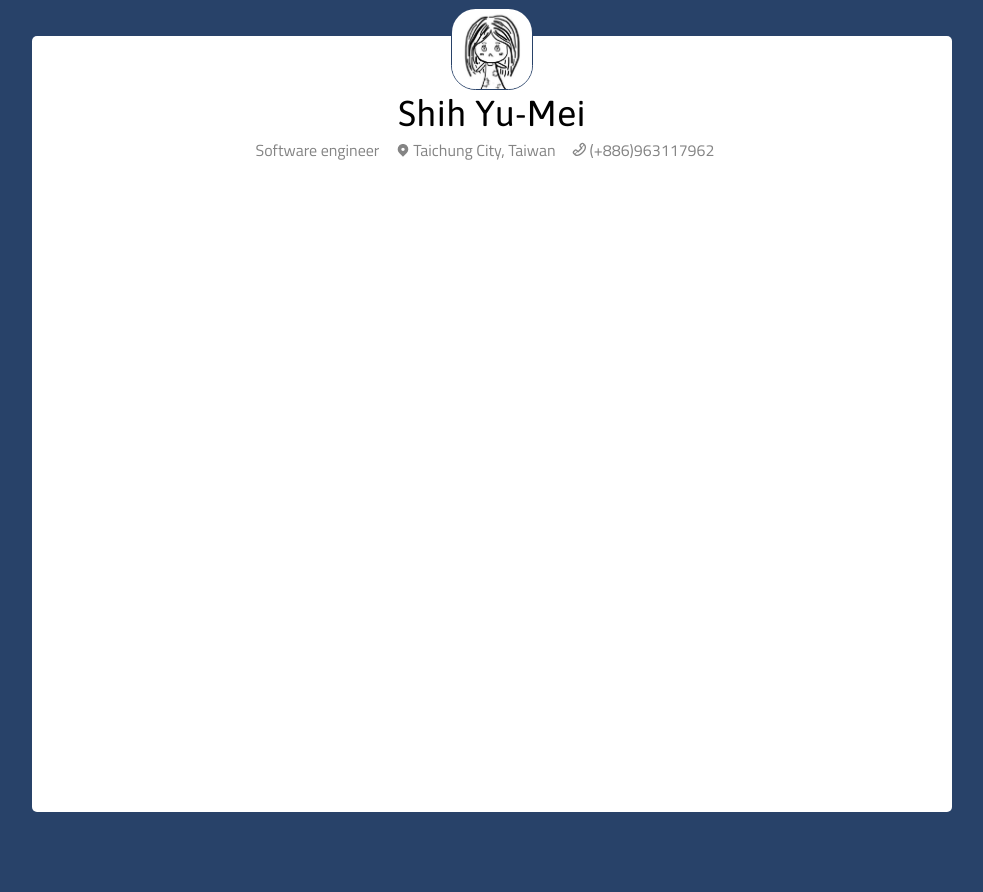
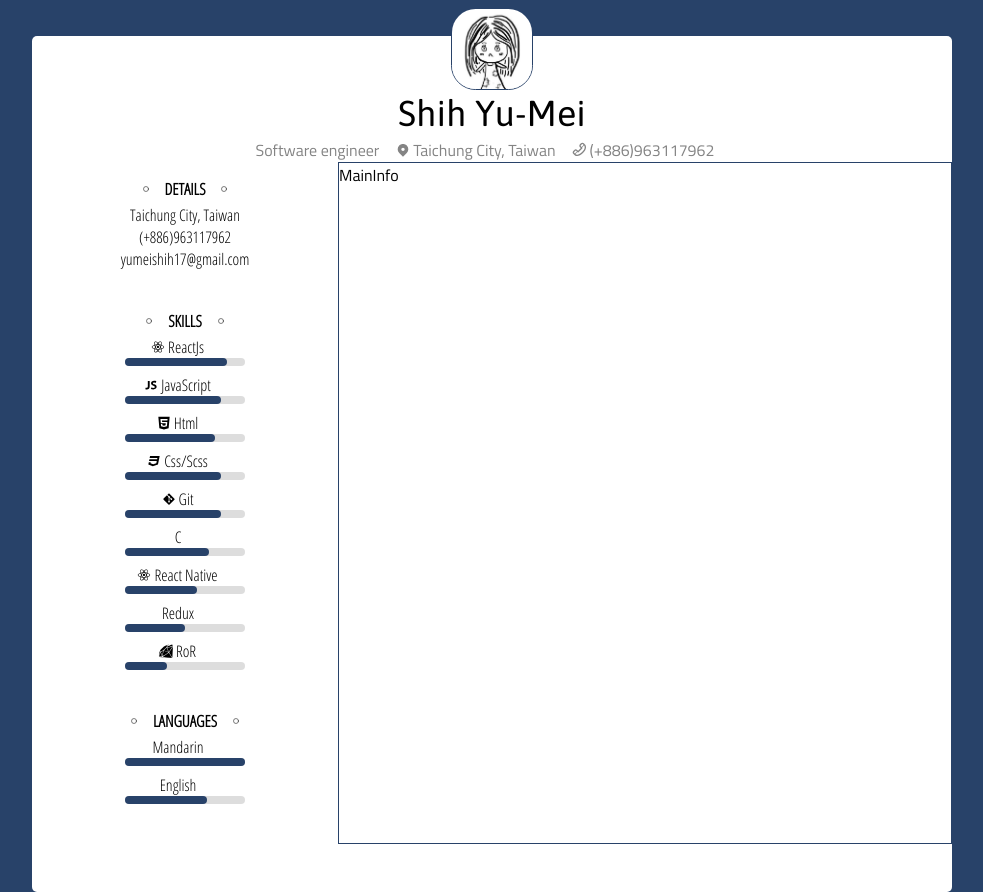
Before and after one commit to yumeishih/resume, a React app: page / in a window 1280 px wide. Shown: the whole page, without its empty margins (148-1131 px from the left). Before the commit the page ends 836 px from the top, so only its background shows below. Built offline with nearby package versions, Linux system fonts and the light colour scheme.

Commit message:
implement side bar

```diff
--- a/src/App.js
+++ b/src/App.js
@@ -1,12 +1,20 @@
 import React from 'react'
 import Avartar from 'Components/Avatar'
 import Info from 'Components/Info'
+import SideBar from 'Components/SideBar'
+import MainInfo from 'Components/MainInfo'
 
 const App = () => {
   return (
     <div className="container">
       <Avartar />
-      <Info />
+      <div className="sub-container">
+        <Info />
+        <div className='main'>
+          <SideBar />
+          <MainInfo />
+        </div>
+      </div>
     </div>
   )
 }
--- a/src/assets/styles/_components.scss
+++ b/src/assets/styles/_components.scss
@@ -18,7 +18,7 @@ html, body{
 .container {
   background-color: $white;
   margin: $space-md $space-xxlg;
-  height: 90%;
+  height: 100%;
   border-radius: 5px;
   display: flex;
   justify-content: center;
@@ -30,6 +30,10 @@ html, body{
 
   @include media-breakpoint(md, lg) {
     margin: $space-md $space-xlg;
+  }
+
+  .sub-container {
+    width: 100%;
   }
 }
 
@@ -52,18 +56,88 @@ html, body{
   }
 
   &-detail {
-    display: inline-flex;
-    align-items: center;
-    justify-content: center;
     color: $gray;
-
-    span {
-      padding-left: $space-xxs;
-      padding-right: $space-sm;
-    }
 
     @include media-breakpoint-max(sm) {
       display: none;
     }
   }
 }
+
+.main {
+  display: flex;
+
+  .side-bar {
+    flex: 1;
+    padding-top: $space-sm
+  }
+
+  .main-info {
+    flex: 2;
+    border: 1px $theme solid;
+  }
+}
+
+.side-bar-content {
+  text-align: center;
+  font-family: 'Open Sans Condensed', sans-serif;
+  margin-bottom: $space-md;
+
+  .title {
+    font-weight: bold;
+
+    span {
+      padding: 0 $space-sm
+    }
+  }
+
+  .text-block {
+    padding: $space-xs 0
+  }
+
+  .progress-bar-block {
+    display: flex;
+    flex-direction: column;
+    padding: $space-xs 0
+  }
+}
+
+.has-icon {
+  display: flex;
+  align-items: center;
+  justify-content: center;
+
+  span {
+    padding-left: $space-xxs;
+    padding-right: $space-sm;
+  }
+}
+
+.progress-bar{
+  align-self: center;
+  background-color: #ddd;
+  width: 120px;
+  border-radius: 5px;
+
+  span {
+    background-color: $gray;
+    height: 8px;
+    border-radius: 5px;
+    display: block;
+    animation: progress 1s linear forwards;
+  }
+}
+
+@for $i from 1 through 100 {
+  .progress-bar-#{$i} {
+    --scale: calc(#{$i}/100 * 100%);
+  }
+}
+
+@keyframes progress {
+  0% { width:0% }
+  100%{
+    width: var(--scale);
+    background-color: $theme
+  }
+}
--- a/src/components/Info.js
+++ b/src/components/Info.js
@@ -7,7 +7,7 @@ const Info = () => {
   return (
     <div className='info'>
       <p className='info-name'>{name}</p>
-      <div className='info-detail'>
+      <div className='info-detail has-icon'>
         <span>{jobTitle}</span>
         <TiLocation />
         <span>{local}</span>
--- /dev/null
+++ b/src/components/MainInfo/index.js
@@ -0,0 +1,10 @@
+import React from 'react'
+
+// Temp for side Bar
+const MainInfo = () => {
+  return (
+    <div className="main-info">MainInfo</div>
+  )
+}
+
+export default MainInfo
--- /dev/null
+++ b/src/components/SideBar/ProgressBarBlock.js
@@ -0,0 +1,27 @@
+import React from 'react'
+
+const renderBlock = (data) => {
+  const{ text, rate } = data
+  const Icon = data.icon
+  return (
+    <div key={text} className="progress-bar-block">
+      <div className="has-icon">
+        {Icon && <Icon />}
+        <span>{text}</span>
+      </div>
+      <div className={`progress-bar progress-bar-${rate}`}>
+        <span></span>
+      </div>
+    </div>
+  )
+}
+
+const ProgressBarBlock = ({ data }) => {
+  return (
+    <>
+      {data.map(renderBlock)}
+    </>
+  )
+}
+
+export default ProgressBarBlock
--- /dev/null
+++ b/src/components/SideBar/TextBlock.js
@@ -0,0 +1,11 @@
+import React from 'react'
+
+const TextBlock = ({ data }) => {
+  return (
+    <div className="text-block">
+      {data.map(text => (<p key={text}>{text}</p>))}
+    </div>
+  )
+}
+
+export default TextBlock
--- /dev/null
+++ b/src/components/SideBar/index.js
@@ -0,0 +1,36 @@
+import React from 'react'
+import { FiCircle } from "react-icons/fi";
+import { sideBarContents } from 'Utils/data'
+import TextBlock from './TextBlock'
+import ProgressBarBlock from './ProgressBarBlock'
+
+const blockMap = {
+  TEXT: TextBlock,
+  PROGRESS_BAR: ProgressBarBlock
+}
+
+const renderSideBarContent = (sideBarContent) => {
+  const { title, type, data } = sideBarContent
+  const BlockComponent = blockMap[type]
+
+  return (
+    <div className="side-bar-content" key={title}>
+      <div className="title has-icon">
+        <FiCircle size={6}/>
+          <span>{title}</span>
+        <FiCircle size={6}/>
+      </div>
+      <BlockComponent data={data} />
+    </div>
+  )
+}
+
+const SideBar = () => {
+  return (
+    <div className="side-bar">
+      {sideBarContents.map(renderSideBarContent)}
+    </div>
+  )
+}
+
+export default SideBar
--- a/src/index.html
+++ b/src/index.html
@@ -4,7 +4,7 @@
 <head>
   <meta charset="utf-8">
   <meta content="width=device-width, initial-scale=1" name="viewport" />
-  <link href="https://fonts.googleapis.com/css?family=Asap|Dosis|Titillium+Web" rel="stylesheet">
+  <link href="https://fonts.googleapis.com/css?family=Asap|Dosis|Titillium+Web|Open+Sans+Condensed:300" rel="stylesheet">
   <title>Yumi's Resume</title>
 </head>
 <body>
--- a/src/utils/data.js
+++ b/src/utils/data.js
@@ -1,3 +1,12 @@
+import {
+  DiReact,
+  DiJavascript1,
+  DiGit,
+  DiCss3Full,
+  DiHtml5,
+  DiRuby
+} from "react-icons/di";
+
 export const me = {
   name: 'Shih Yu-Mei',
   jobTitle: 'Software engineer',
@@ -7,3 +16,38 @@ export const me = {
   gitHub: 'https://github.com/yumeishih',
   linkedin: 'https://www.linkedin.com/in/yumeishih/'
 }
+
+export const sideBarContents = [
+  {
+    title: 'DETAILS',
+    type: 'TEXT',
+    data: [
+      me.local,
+      me.phoneNumber,
+      me.email,
+    ]
+  },
+  {
+    title: 'SKILLS',
+    type: 'PROGRESS_BAR',
+    data: [
+      { text: 'ReactJs', rate: '85', icon: DiReact },
+      { text: 'JavaScript', rate: '80', icon: DiJavascript1 },
+      { text: 'Html', rate: '75', icon: DiHtml5 },
+      { text: 'Css/Scss', rate: '80', icon: DiCss3Full },
+      { text: 'Git', rate: '80', icon: DiGit },
+      { text: 'C', rate: '70', icon: null },
+      { text: 'React Native', rate: '60', icon: DiReact },
+      { text: 'Redux', rate: '50', icon: null },
+      { text: 'RoR', rate: '35', icon: DiRuby },
+    ]
+  },
+  {
+    title: 'LANGUAGES',
+    type: 'PROGRESS_BAR',
+    data: [
+      { text: 'Mandarin', rate: '100', icon: null },
+      { text: 'English', rate: '68', icon: null },
+    ]
+  },
+]
```
